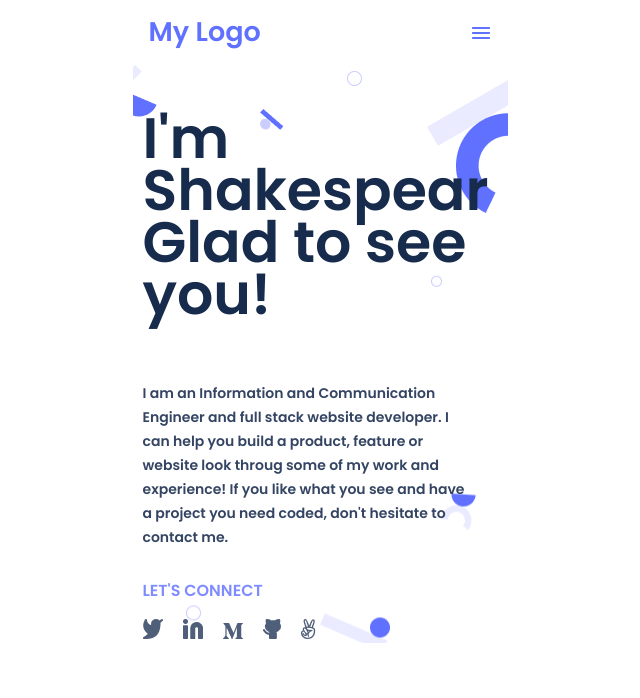
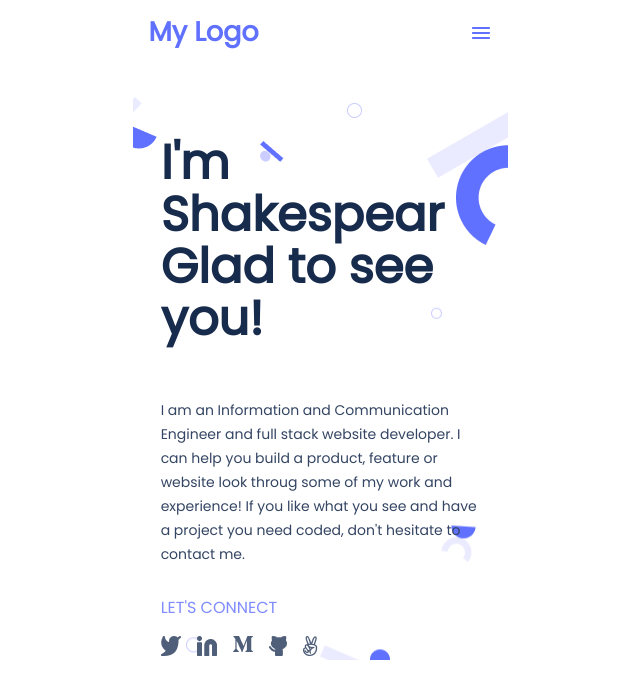
Before and after one commit to shakespear95/portfolio-project, a website: page index.html in a window 1280 px wide. Shown: the whole page, without its empty margins (320-960 px from the left). Drawn offline with Linux system fonts and the light colour scheme.

Commit message:
resolved review questions

```diff
--- a/css/style.css
+++ b/css/style.css
@@ -1,5 +1,5 @@
 
-@import url('https://fonts.googleapis.com/css2?family=Poppins:wght@600&display=swap');
+@import url('https://fonts.googleapis.com/css2?family=Poppins:wght@100;200;400&display=swap');
 
 body {
   width: 375px;
@@ -15,8 +15,7 @@ nav {
 }
 
 .options {
-  /* stylelint-disable-next-line length-zero-no-unit */
-  margin: 25px 18px 0px 0px;
+  margin: 25px 18px 0 0;
 }
 
 .home {
@@ -24,12 +23,11 @@ nav {
 }
 
 .middle {
-  padding-left: 10px;
+  padding: 0 7.5%;
 }
 
 .mylogo {
-  /* stylelint-disable-next-line font-family-no-missing-generic-family-keyword */
-  font-family: 'Poppins';
+  font-family: 'Poppins', sans-serif, 'Times New Roman', Times, serif, cursive;
   font-style: normal;
   font-weight: 700;
   font-size: 18px;
@@ -37,29 +35,31 @@ nav {
   display: flex;
   align-items: center;
   text-align: center;
-  /* stylelint-disable-next-line color-hex-case */
-  color: #6070FF;
+  color: #6070ff;
   padding-left: 1rem;
 }
 
+.mylogo > h1 > a {
+  text-decoration: none;
+  color: #6070ff;
+}
+
 .text1 {
-  /* stylelint-disable-next-line font-family-no-missing-generic-family-keyword */
-  font-family: 'Poppins';
+  font-family: 'Poppins', sans-serif;
   font-style: normal;
   font-weight: 700;
-  font-size: 38px;
+  font-size: xx-large;
   line-height: 52px;
   display: flex;
   align-items: center;
-  /* stylelint-disable-next-line color-hex-case */
-  color: #172B4D;
+  margin-top: 10%;
+  color: #172b4d;
 }
 
 .text2 {
   width: 327px;
   height: 146px;
-  /* stylelint-disable-next-line font-family-no-missing-generic-family-keyword */
-  font-family: 'Poppins';
+  font-family: 'Poppins', sans-serif;
   font-style: normal;
   font-weight: 400;
   font-size: 14px;
@@ -69,10 +69,8 @@ nav {
 }
 
 .text3 {
-  /* stylelint-disable-next-line color-hex-case */
-  color: #7F8CFF;
-  /* stylelint-disable-next-line font-family-no-missing-generic-family-keyword */
-  font-family: 'Poppins';
+  color: #7f8cff;
+  font-family: 'Poppins', sans-serif;
   font-style: normal;
   font-weight: 500;
   font-size: 16px;
@@ -81,15 +79,20 @@ nav {
 
 .links {
   display: flex;
+  gap: 1em;
+  padding-left: 0;
 }
 
-/* stylelint-disable-next-line selector-list-comma-newline-after */
-.tweeter, .Linkd, .cat {
-  /* stylelint-disable-next-line length-zero-no-unit */
-  margin: 0px 20px 0px 0px;
+.links > li {
+  list-style: none;
+}
+
+.tweeter,
+.Linkd,
+.cat {
+  margin: 0 20px 0 0;
 }
 
 .messages {
-  /* stylelint-disable-next-line length-zero-no-unit */
-  margin: 4px 20px 0px 0px;
+  margin: 4px 20px 0 0;
 }
--- a/index.html
+++ b/index.html
@@ -12,7 +12,7 @@
         <nav>
             <div class="mylogo">
                 <h1>
-                    My Logo
+                    <a href="">My Logo</a>
                 </h1>
             </div>
             <div class="options">
@@ -38,31 +38,33 @@
                 <div class="text3">
                     <p>LET'S CONNECT </p>
                 </div>
-                <div class="links">
-                    <div class="tweeter">
+                <div>
+                    <ul class="links">
+                        <li>
                             <a href="https://twitter.com/Taku16671414">
-                            <img src="img/twitter.png" alt="twitter"></a>
-                    </div>
-                    <div class="Linkd">
-                        <a href="https://www.linkedin.com/in/shakespear-takudzwa-samu-b61b38a3/">
+                                <img src="img/twitter.png" alt="twitter">
+                            </a>
+                        </li>
+                        <li>
+                            <a href="https://www.linkedin.com/in/shakespear-takudzwa-samu-b61b38a3">
                                 <img src="img/Linkedin icon.png" alt="linkedin">
                             </a>
-                    </div>
-                    <div class="messages">
+                        </li>
+                        <li>
                             <a href="#">
                                 <img src="img/messager.png" alt=" messages">
                             </a>
-                    </div>
-                    <div class="cat">
+                        <li>
                             <a href="#">
                                 <img src="img/cat.png" alt="CAT">
                             </a>
-                    </div>
-                    <div class="peace">
+                        </li>
+                        <li>
                             <a href="#">
                                 <img src="img/peace.png" alt="peace">
                             </a>
-                    </div>
+                        </li>
+                    </ul>
                 </div>
             </div>
         </div>
```
Lines whose indentation alone changed are shown as unchanged.
